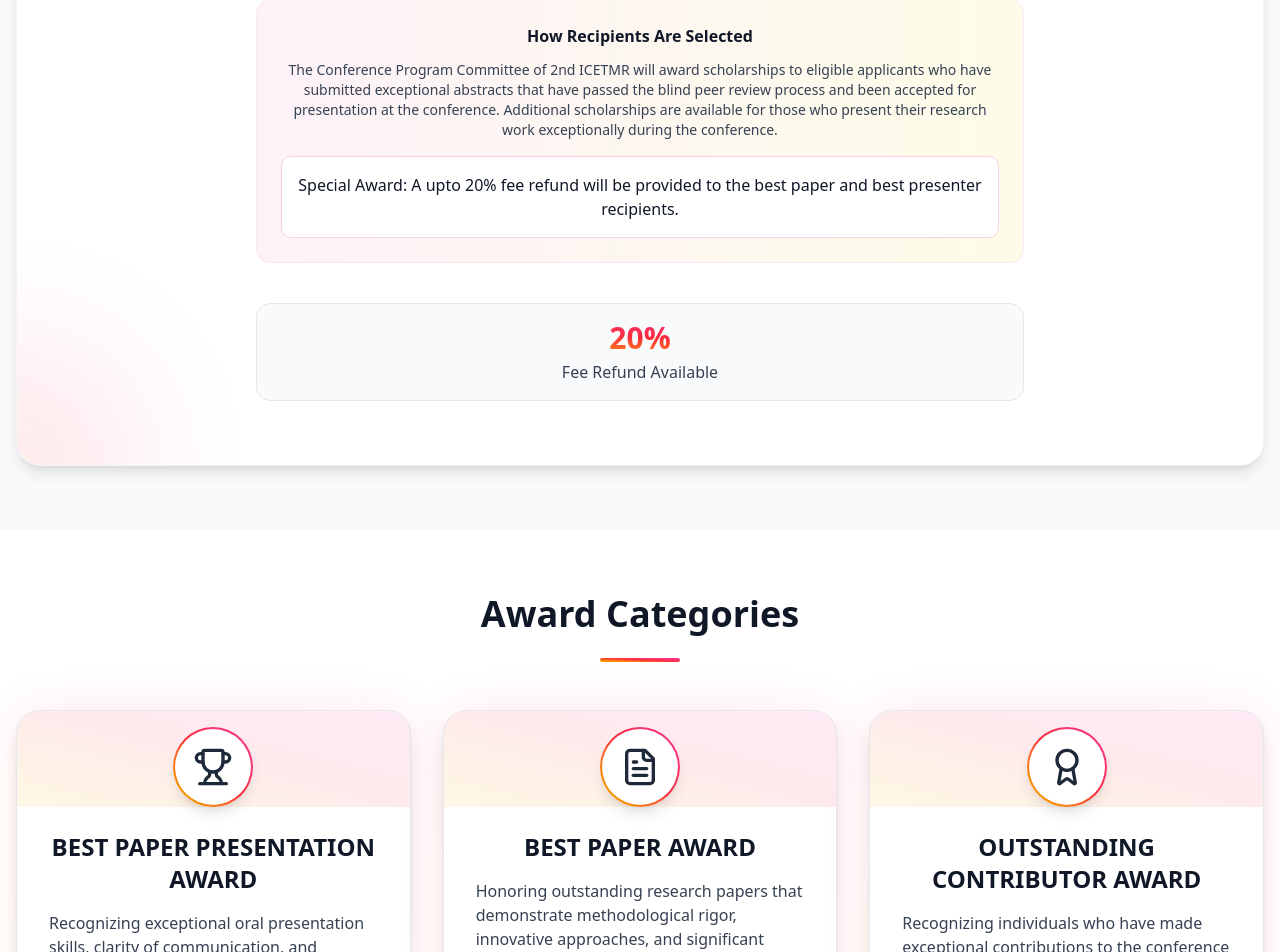
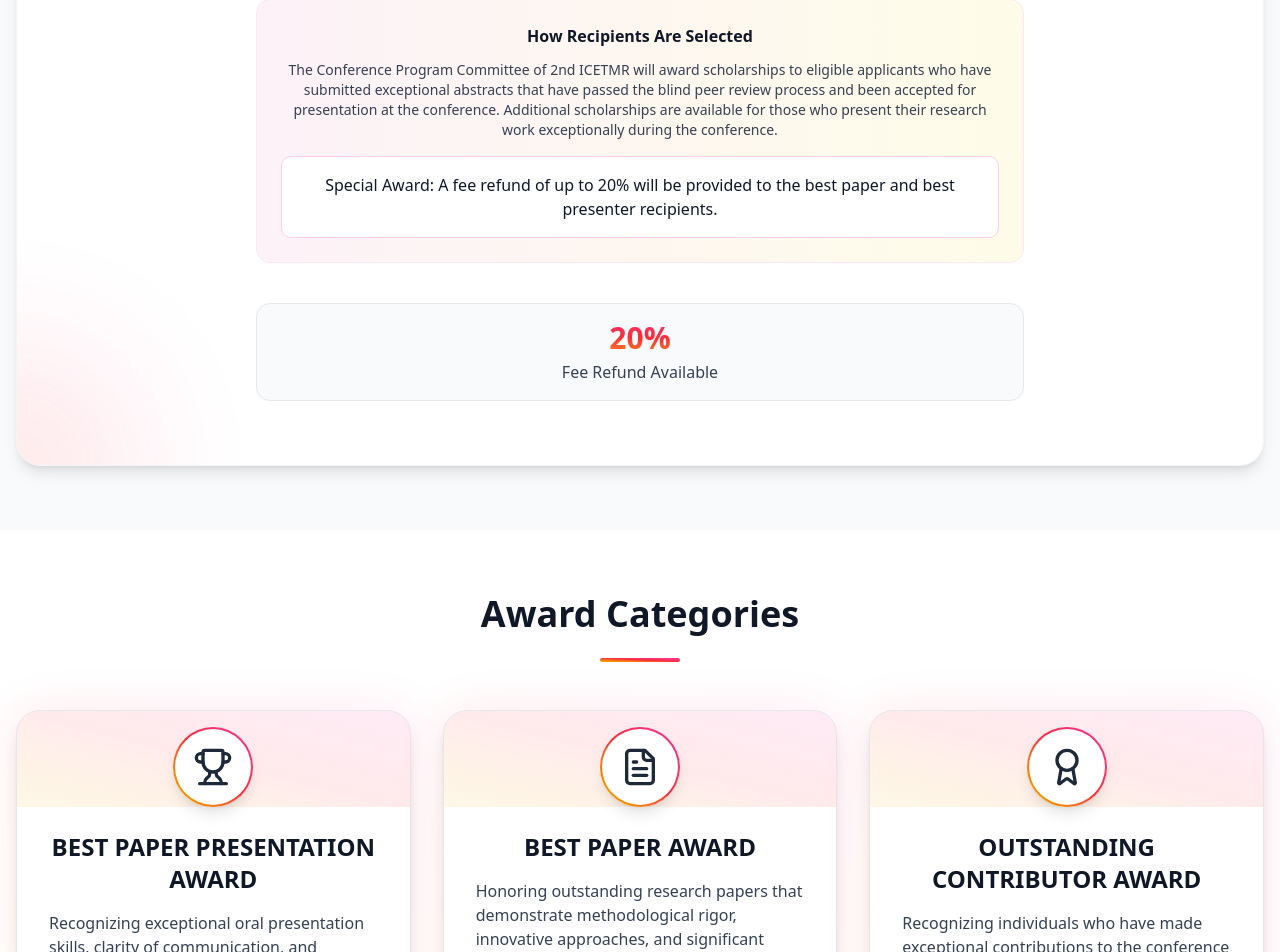
Before and after one commit to ZepResearch/icetmr, a Next.js app: page /awards in a window 1280 px wide. Shown: the part 992-1944 px from the top of the page. Built offline with nearby package versions, Linux system fonts and the light colour scheme; no server answers.

Commit message:
fix: Clarify wording for special award fee refund in awards page

```diff
--- a/src/app/(pages)/awards/Content.jsx
+++ b/src/app/(pages)/awards/Content.jsx
@@ -91,8 +91,7 @@ export default function AwardsPage() {
                     </p>
                     <div className="bg-white rounded-lg p-4 border border-pink-200">
                       <p className="font-medium text-gray-900">
-                        Special Award: A upto 20% fee refund will be provided to the best paper and best presenter
-                        recipients.
+                        Special Award: A fee refund of up to 20% will be provided to the best paper and best presenter recipients.
                       </p>
                     </div>
                   </div>
```
